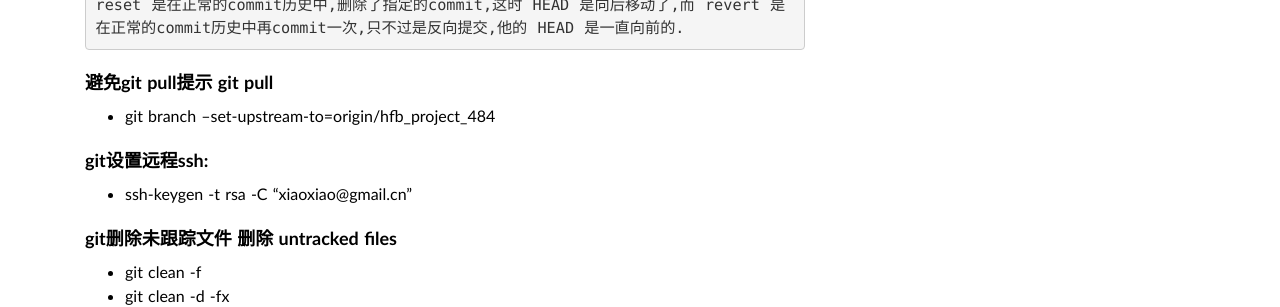
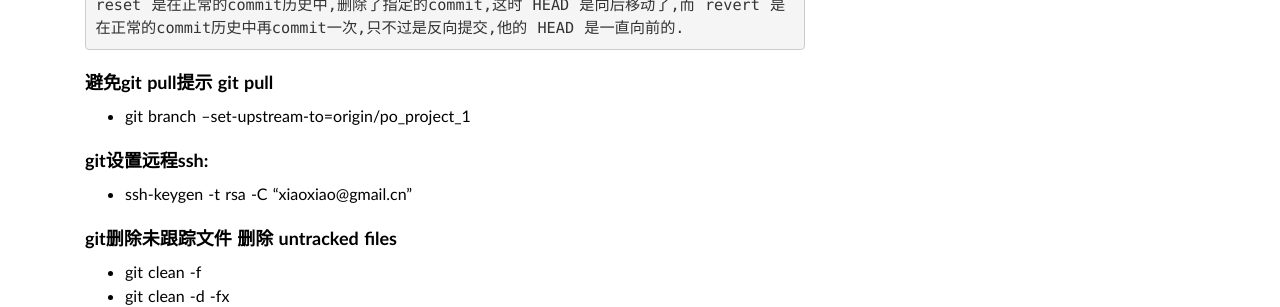
Before and after one commit to wulimin/blog, a Jekyll site: the page built from _posts/2016-09-09-git-useage.md, in a window 1280 px wide and 900 px high, scrolled down 642 px. Shown: the part 154-461 px from the top of the window. Built offline with Jekyll 4.4.1, drawn with Linux system fonts in a browser that asks for light colours; nearby versions of some CDN libraries; some web fonts are replaced; library files that are not in the unit come from our copies; comment, search, counter and statistics services are not loaded.

Commit message:
Update 2016-09-09-git-useage.md

````diff
--- a/_posts/2016-09-09-git-useage.md
+++ b/_posts/2016-09-09-git-useage.md
@@ -5,7 +5,7 @@ category : git
 tag : git
 ---
 ```javascript
-git branch 分支名                     //新建分支
+git branch 分支名                    //新建分支
 git push origin 分支名              //把分支推送到远程
 git checkout -b 分支名             //创建并切换分支
 git add -i                                //查看已经add的文件
@@ -35,7 +35,7 @@ reset 是在正常的commit历史中,删除了指定的commit,这时 HEAD 是向
 ```
 
 ### 避免git pull提示      git pull <remote> <branch>
-* git branch --set-upstream-to=origin/hfb_project_484
+* git branch --set-upstream-to=origin/po_project_1
 
 ### git设置远程ssh:
 * ssh-keygen -t rsa -C "xiaoxiao@gmail.cn"
````
